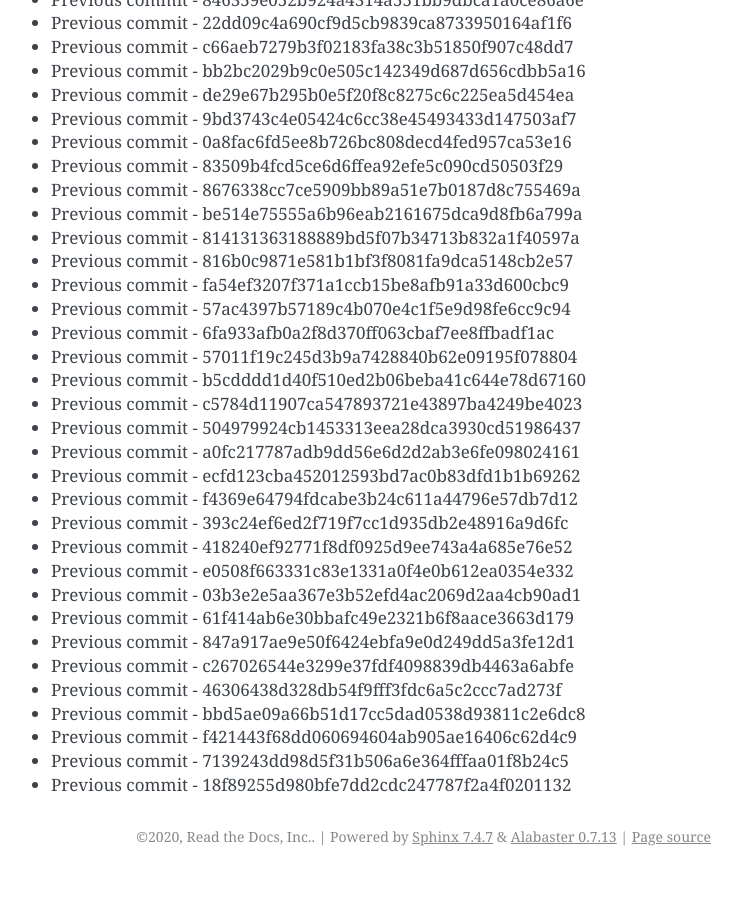
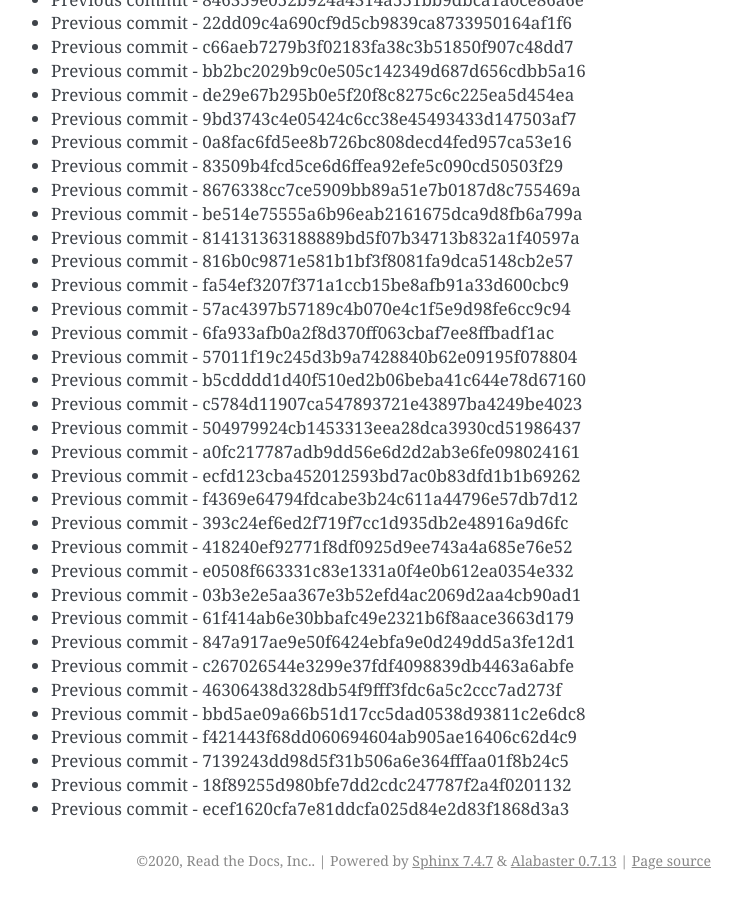
Before and after one commit to readthedocs/rtd-git-stresstest, a Sphinx documentation site: the page built from docs/updates.rst, in a window 1280 px wide and 900 px high, scrolled down 57340 px. Shown: the whole window, without its empty margins (399-1141 px from the left). Built offline with Sphinx 7.4.7, drawn with Linux system fonts in a browser that asks for light colours; before the commit the page ends 58216 px from its top, so only the background shows below that.

Commit message:
Generating commit from previous: ecef1620cfa7e81ddcfa025d84e2d83f1868d3a3

```diff
--- a/docs/updates.rst
+++ b/docs/updates.rst
@@ -2441,3 +2441,4 @@ It can be tested for any performance characteristics.
 * Previous commit - f421443f68dd060694604ab905ae16406c62d4c9
 * Previous commit - 7139243dd98d5f31b506a6e364fffaa01f8b24c5
 * Previous commit - 18f89255d980bfe7dd2cdc247787f2a4f0201132
+* Previous commit - ecef1620cfa7e81ddcfa025d84e2d83f1868d3a3
```
